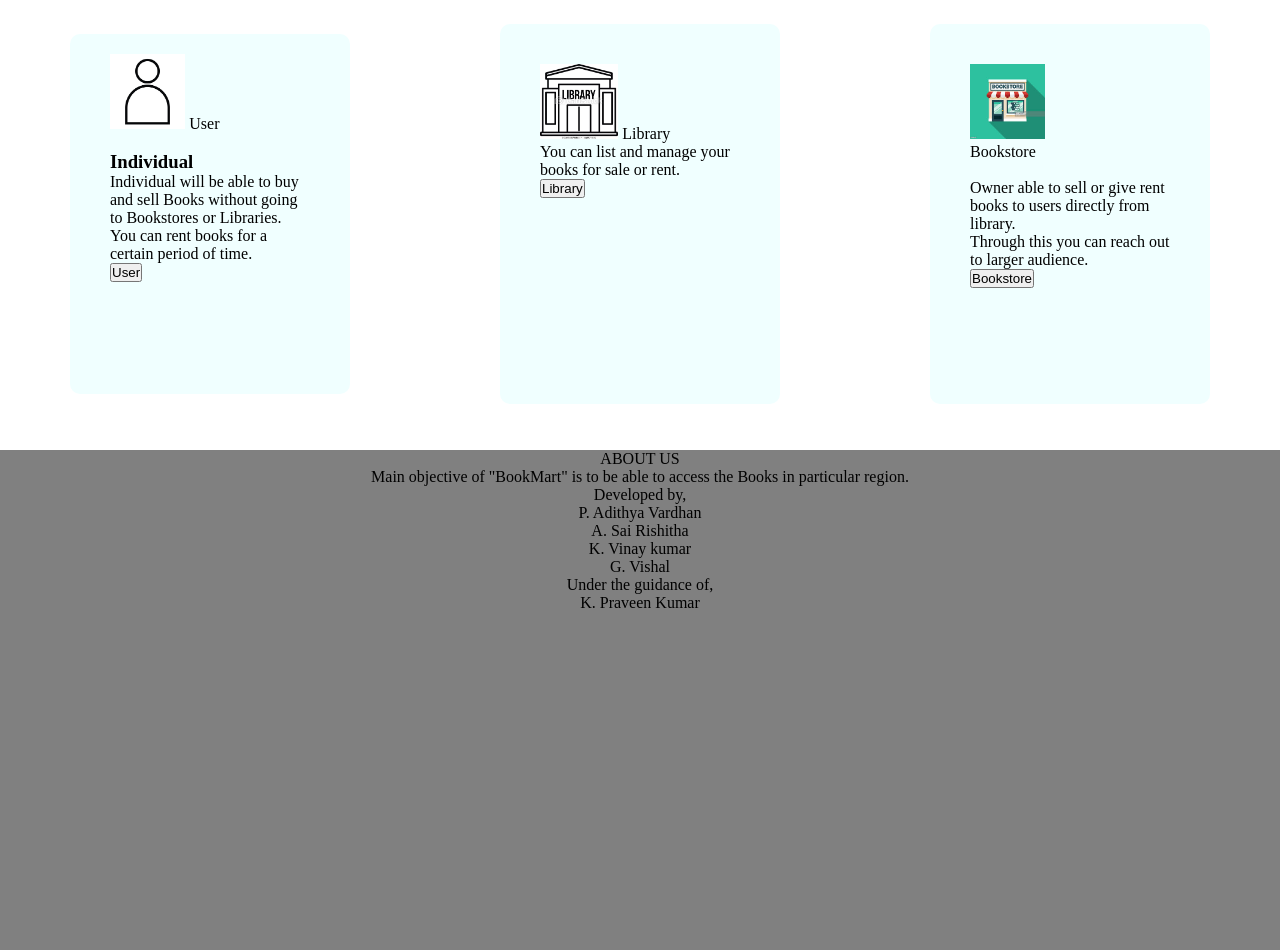
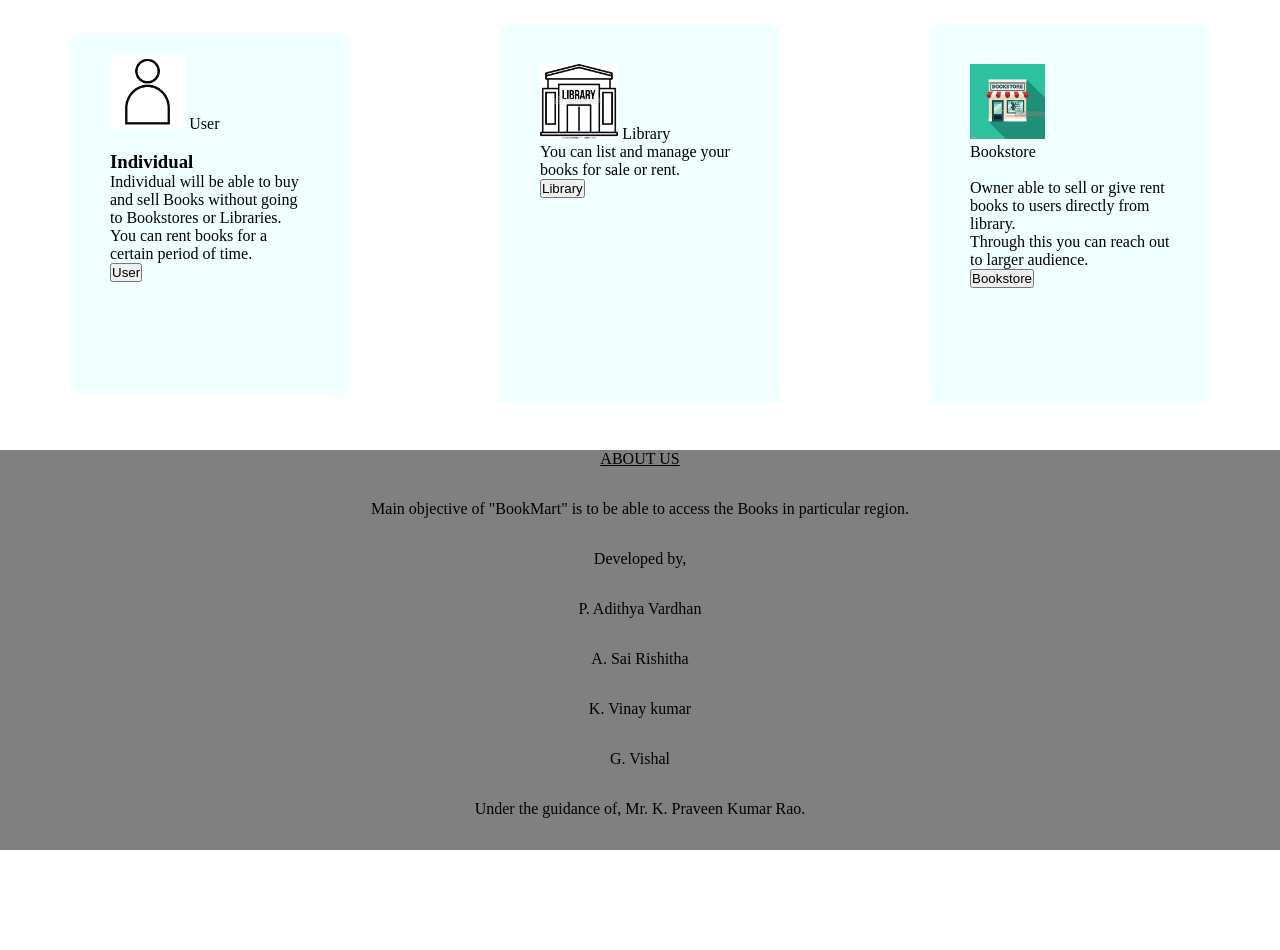
Before and after one commit to adi-1806/BookMart, a Django app: page / in a window 1280 px wide. Shown: the part 1065-2015 px from the top of the page. After the commit the page ends 1915 px from the top, so only its background shows below. Run offline with Django 3.2, Linux system fonts and the light colour scheme.

Commit message:
footer change

```diff
--- a/Book/static/Book/homepage.css
+++ b/Book/static/Book/homepage.css
@@ -65,9 +65,13 @@
 
 }
 .footer{
-    text-align: center;
+    display: grid;
+    justify-items: center;
     background-color: grey;
-    height:500px;
+    height:400px;
+}
+.title {
+    text-decoration: underline;
 }
 .user button{
     padding:10px;
--- a/Book/templates/Book/homepage.html
+++ b/Book/templates/Book/homepage.html
@@ -102,9 +102,8 @@
             <div>A. Sai Rishitha</div>
             <div>K. Vinay kumar</div>
             <div>G. Vishal</div>
-            <div>Under the guidance of,</div>
-            <div>K. Praveen Kumar</div>
-            </div>
+            <div>Under the guidance of, Mr. K. Praveen Kumar Rao.</div>
+        </div>
 
     </form>
 </body>
```
